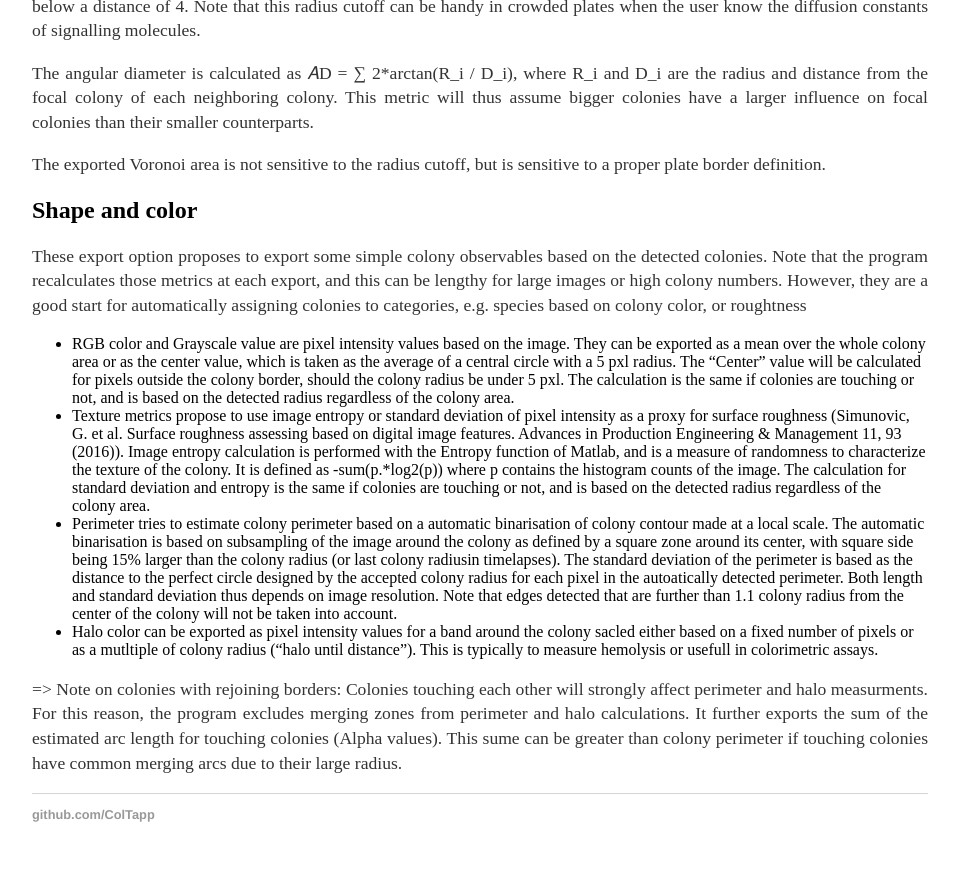
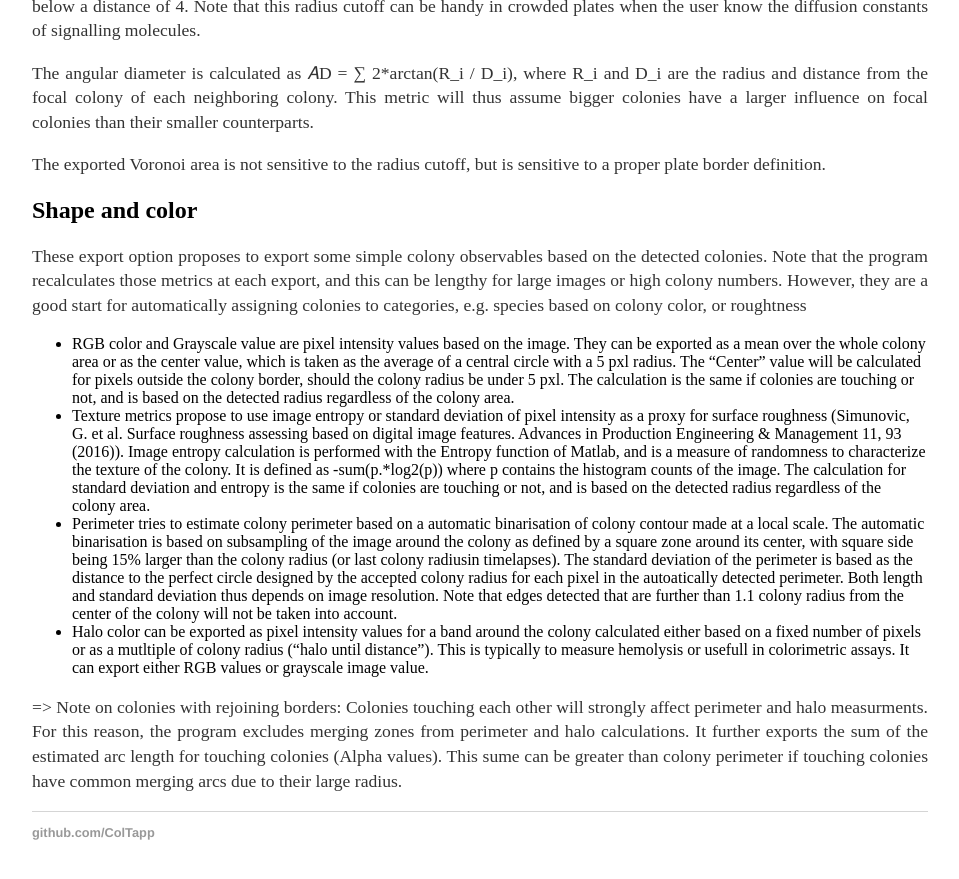
Before and after one commit to ColTapp/ColTapp.github.io, a Jekyll site: the page built from export.md, in a window 1280 px wide and 900 px high, scrolled down 1302 px. Shown: the top 879 px of the window, without its empty margins (160-1119 px from the left). Built offline with Jekyll 4.4.1, drawn with Linux system fonts in a browser that asks for light colours.

Commit message:
Update export.md

```diff
--- a/export.md
+++ b/export.md
@@ -62,7 +62,7 @@ These export option proposes to export some simple colony observables based on t
 - RGB color and Grayscale value are pixel intensity values based on the image. They can be exported as a mean over the whole colony area or as the center value, which is taken as the average of a central circle with a 5 pxl radius. The "Center" value will be calculated for pixels outside the colony border, should the colony radius be under 5 pxl. The calculation is the same if colonies are touching or not, and is based on the detected radius regardless of the colony area.
 - Texture metrics propose to use image entropy or standard deviation of pixel intensity as a proxy for surface roughness (Simunovic, G. et al. Surface roughness assessing based on digital image features. Advances in Production Engineering & Management 11, 93 (2016)). Image entropy calculation is performed with the Entropy function of Matlab, and is a measure of randomness to characterize the texture of the colony.  It is defined as -sum(p.*log2(p)) where p contains the histogram counts of the image. The calculation for standard deviation and entropy is the same if colonies are touching or not, and is based on the detected radius regardless of the colony area.
 - Perimeter tries to estimate colony perimeter based on a automatic binarisation of colony contour made at a local scale. The automatic binarisation is based on subsampling of the image around the colony as defined by a square zone around its center, with square side being 15% larger than the colony radius (or last colony radiusin timelapses). The standard deviation of the perimeter is based as the distance to the perfect circle designed by the accepted colony radius for each pixel in the autoatically detected perimeter. Both length and standard deviation thus depends on image resolution. Note that edges detected that are further than 1.1 colony radius from the center of the colony will not be taken into account.
-- Halo color can be exported as pixel intensity values for a band around the colony sacled either based on a fixed number of pixels or as a mutltiple of colony radius ("halo until distance"). This is typically to measure hemolysis or usefull in colorimetric assays.
+- Halo color can be exported as pixel intensity values for a band around the colony calculated either based on a fixed number of pixels or as a mutltiple of colony radius ("halo until distance"). This is typically to measure hemolysis or usefull in colorimetric assays. It can export either RGB values or grayscale image value.
 
 => Note on colonies with rejoining borders:
 Colonies touching each other will strongly affect perimeter and halo measurments. For this reason, the program excludes merging zones from perimeter and halo calculations. It further exports the sum of the estimated arc length for touching colonies (Alpha values). This sume can be greater than colony perimeter if touching colonies have common merging arcs due to their large radius.
```
